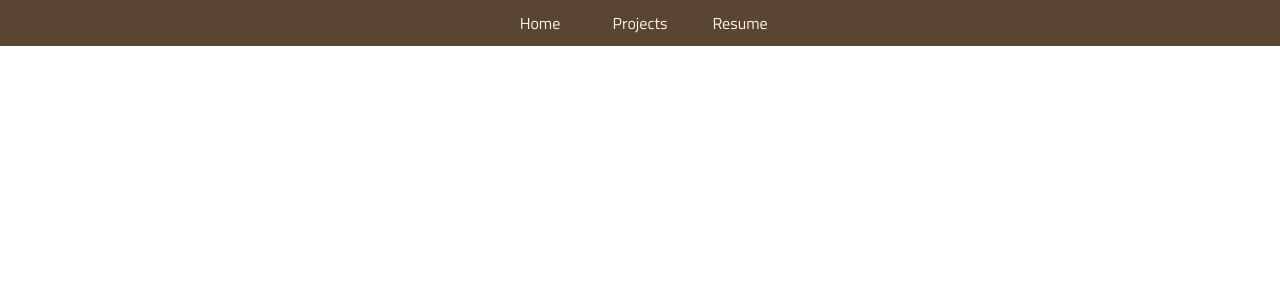
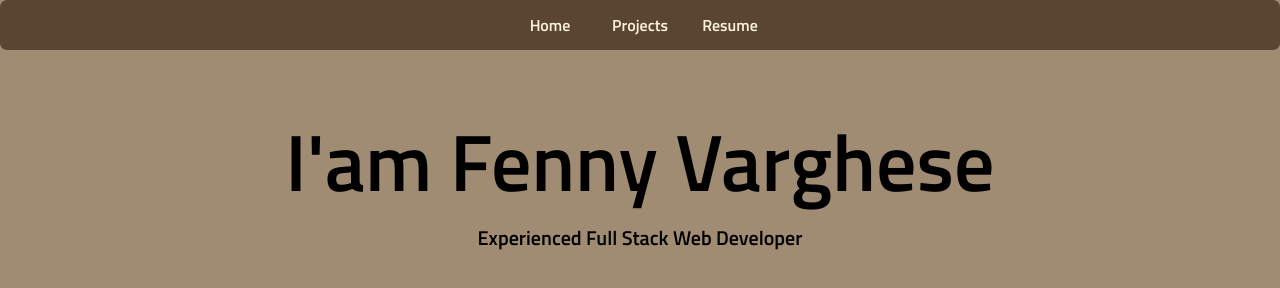
Before and after one commit to fenny7646/fenny, a plain HTML site: page index.html in a window 1280 px wide. Drawn offline with Linux system fonts and the light colour scheme; a web font is replaced by a local one.

Commit message:
home container completed

```diff
--- a/index.html
+++ b/index.html
@@ -10,15 +10,21 @@
   <link rel="stylesheet" href="style/css/style.css">
 </head>
 <body>
-  <div class="header-bar">
+  <header class="header-bar">
     <div class="header-item">Home</div>
     <div class="header-item">Projects</div>
     <div class="header-item">Resume</div>
+  </header>
+  <div class="homecontainer">
+    <div class="headercontainer">
+      <h1>I'am Fenny Varghese</h1>
+      <h6>Experienced Full Stack Web Developer</h6>
+      <label class="headercontainerlabel">
+
+      </label>
+    </div>
+    <cards></cards>
   </div>
-  <div>
-    <div></div>
-    <label></label>
-  </div>
-
+  <footer></footer>
 </body>
 </html>
--- /dev/null
+++ b/style/css/header.css
@@ -0,0 +1,26 @@
+header.header-bar {
+    position: sticky;
+    display: flex;
+    width: 100%;
+    height: auto;
+    border-radius: 7px;
+    justify-content: center;
+    font-size: var(--main-font-size)-10pt;
+    background: var(--main-header-card-color);
+}
+header > div.header-item {
+    display: flex;
+    width: 80px;
+    height: 40px;
+    margin: 5px 5px;
+    border-radius: 5px;
+    justify-content: center;
+    align-items: center;
+    color: var(--main-header-text-font);
+    transition:  background-color 0.5s ease-in-out;
+}
+
+header > div.header-item:hover {
+    background-color: var(--main-header-hover-color);
+    color: var(--main-header-text-hover-color);
+}
--- /dev/null
+++ b/style/css/home.css
@@ -0,0 +1,27 @@
+div.homecontainer {
+    display: flex;
+    flex-direction: column;
+}
+
+div.headercontainer {
+    display: inherit;
+    flex-direction: inherit;
+    justify-content: center;
+    align-items: center;
+    margin-top: 50px;
+}
+
+div.headercontainer h1,h6{
+    margin: 0;
+}
+div.headercontainer h1{
+    font-size:  60pt;
+}
+div.headercontainer h6{
+    font-size:  15pt;
+}
+
+label.headercontainerlabel {
+    display: inherit;
+    flex-direction: row;
+}
--- a/style/css/style.css
+++ b/style/css/style.css
@@ -1,3 +1,7 @@
+/* Importing Styles */
+@import "header.css";
+@import "home.css";
+
 :root {
     /* Initializing Google Fonts */
     --main-font-family: "Titillium Web", serif;
@@ -8,7 +12,7 @@
     --main-font-color: #273334;
     --main-body-color: #a08b73;
     --main-header-text-font: #fdf4d9;
-    --main-card-color: #5a4532;
+    --main-header-card-color: #5a4532;
     /* Initializing button hover colors */
     --main-header-hover-color: #fdf4d9;
     --main-card-hover-color: #fdf4d9;
@@ -16,35 +20,15 @@
     --main-header-text-hover-color: #5a4532;
 }
 
+* {
+    font-family: var(--main-font-family);
+    font-weight: var(--main-font-weight);
+    font-style: var(--main-font-style);
+}
+
 body {
     position: relative;
     margin:0;
     box-sizing: border-box;
+    background: var(--main-body-color);
 }
-
-div.header-bar {
-    position: fixed;
-    display: flex;
-    width: 100%;
-    height: auto;
-    justify-content: center;
-    font-family: var(--main-font-family);
-    font-style: var(--main-font-style);
-    font-size: calc(var(var(--main-font-size))-10pt);
-    background: var(--main-card-color);
-}
-div.header-item {
-    display: flex;
-    width: 80px;
-    height: 40px;
-    margin: 3px 10px;
-    justify-content: center;
-    align-items: center;
-    color: var(--main-header-text-font);
-}
-
-div.header-item:hover {
-    border-radius: 10%;
-    background-color: var(--main-header-hover-color);
-    color: var(--main-header-text-hover-color);
-}
```
